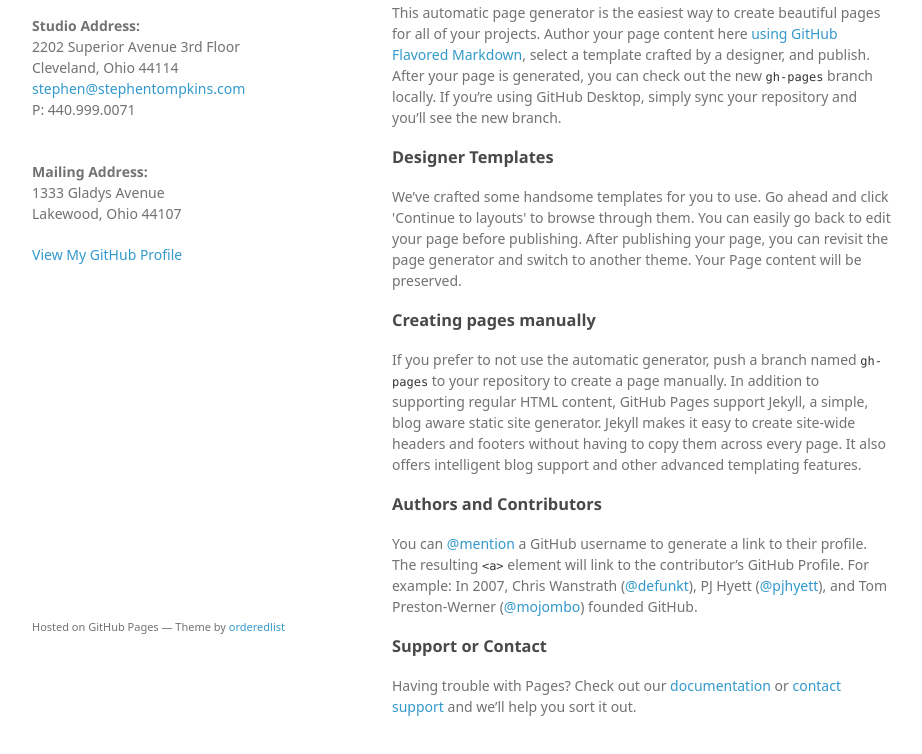
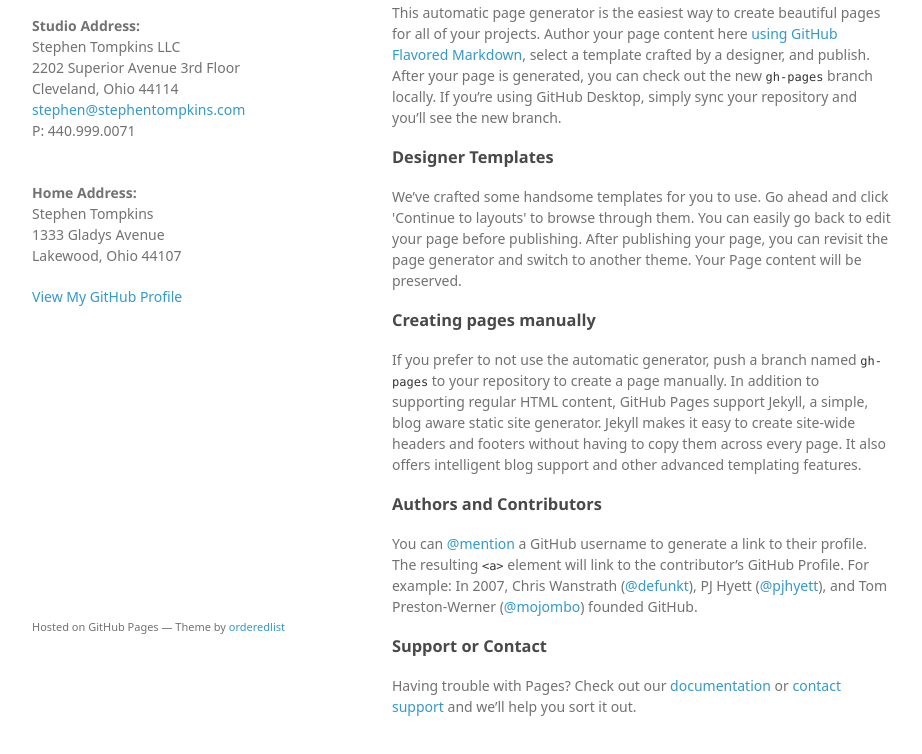
Before and after one commit to misterstephent/stephentompkins.github.io, a plain HTML site: page index.html in a window 1280 px wide. Shown: the part 94-848 px from the top of the page, without its empty margins (178-1100 px from the left). Drawn offline with Linux system fonts and the light colour scheme; a web font is replaced by a local one.

Commit message:
Update index.html

```diff
--- a/index.html
+++ b/index.html
@@ -17,11 +17,13 @@
       <header>
         <h1>Stephen Tompkins</h1>
         <p><b>Studio Address:</b><br>
+        Stephen Tompkins LLC<br>
         2202 Superior Avenue 3rd Floor<br>
         Cleveland, Ohio 44114<br>
         <a href="mailto:stephen@stephentompkins.com">stephen@stephentompkins.com</a><br>
         P: 440.999.0071</p><br>
-        <p><b>Mailing Address:</b><br>
+        <p><b>Home Address:</b><br>
+        Stephen Tompkins<br>
         1333 Gladys Avenue<br>
         Lakewood, Ohio 44107</p>
         <p></p>
```
